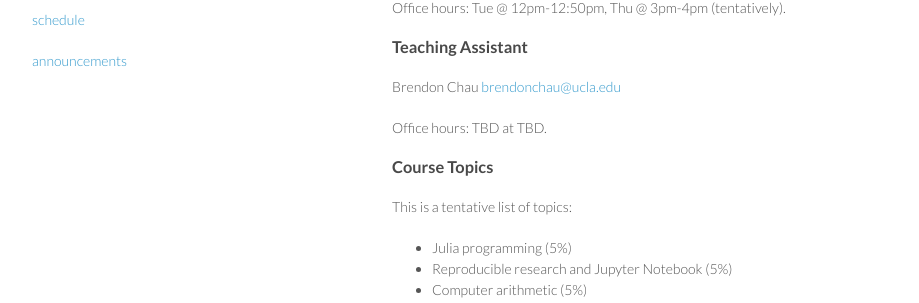
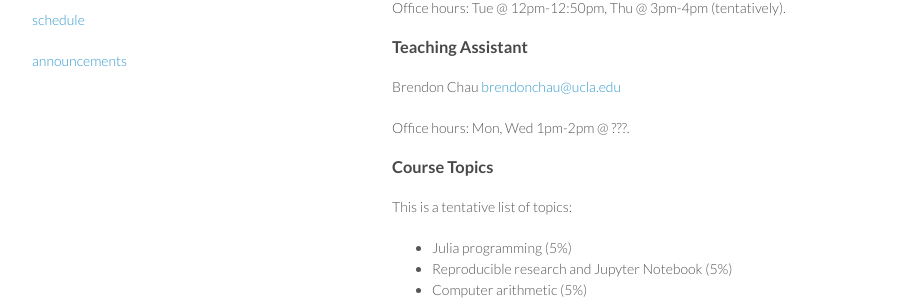
Before and after one commit to ucla-biostat-257/2025spring, a Jekyll site: the page built from syllabus/syllabus.md, in a window 1280 px wide and 900 px high, scrolled down 325 px. Shown: the part 141-444 px from the top of the window, without its empty margins (178-1097 px from the left). Built offline with Jekyll 4.4.1, drawn with Linux system fonts in a browser that asks for light colours.

Commit message:
add Brendon Chau (TA) OH

```diff
--- a/syllabus/syllabus.md
+++ b/syllabus/syllabus.md
@@ -26,7 +26,7 @@
 
 Brendon Chau <brendonchau@ucla.edu>
 
-Office hours: TBD at TBD.
+Office hours: Mon, Wed 1pm-2pm @ ???.
 
 ### Course Topics
 
```
